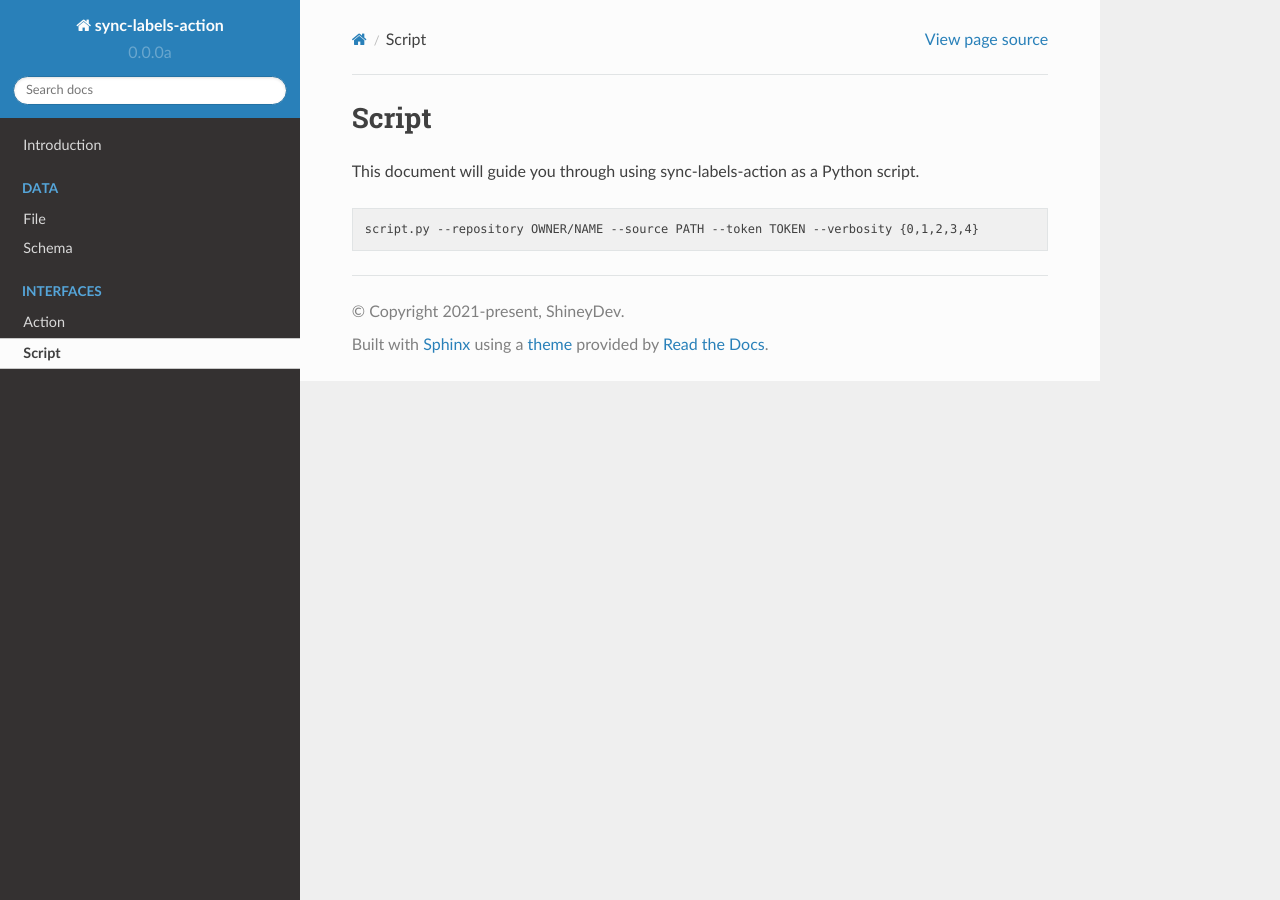
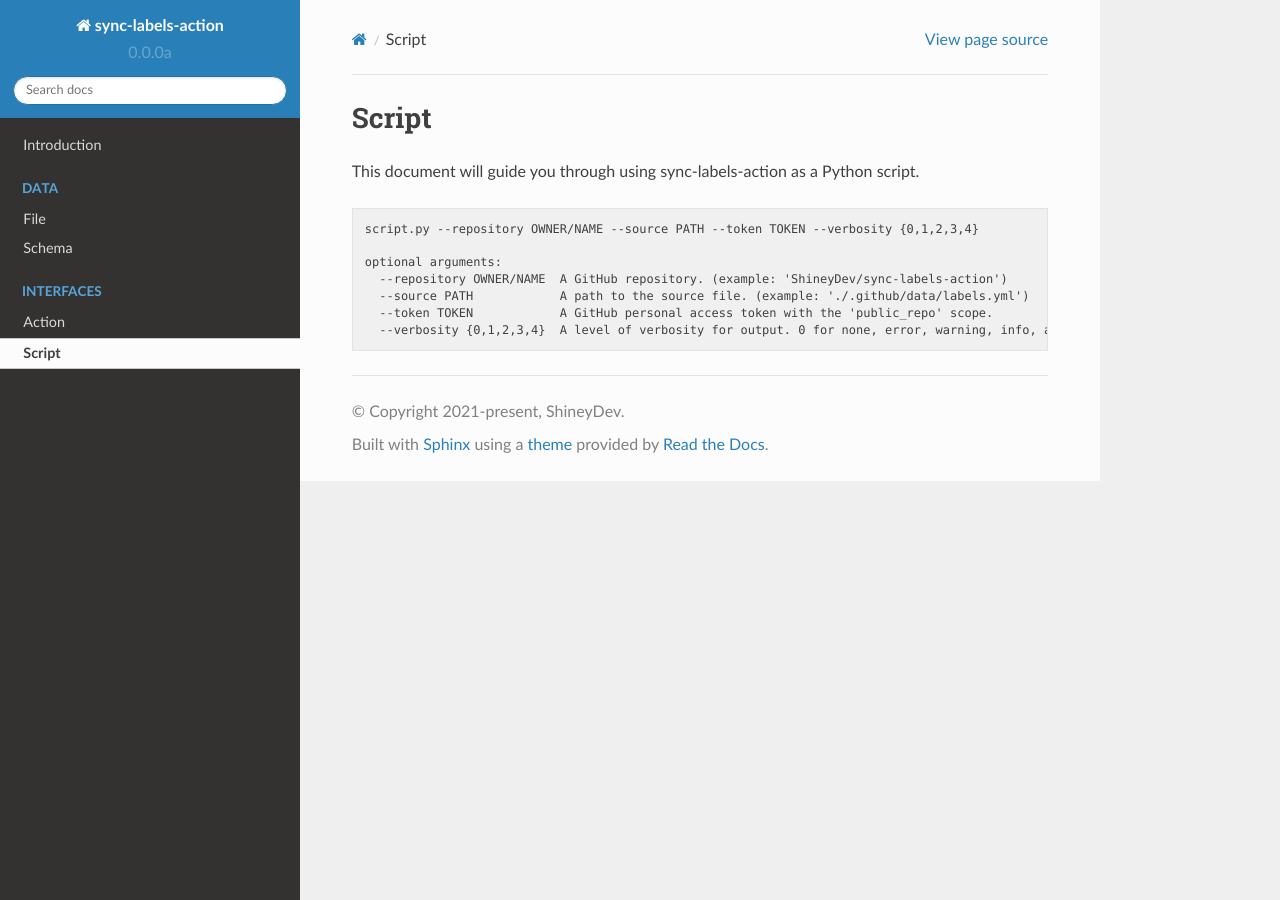
Before and after one commit to ShineyDev/sync-labels-action, a Sphinx documentation site: the page built from docs/interfaces/script.rst, in a window 1280 px wide. Built offline with Sphinx 7.4.7 and the Read the Docs theme 2.0.0, drawn with Linux system fonts in a browser that asks for light colours.

Commit message:
add help strings to script documentation

```diff
--- a/docs/interfaces/script.rst
+++ b/docs/interfaces/script.rst
@@ -7,3 +7,9 @@ This document will guide you through using sync-labels-action as a Python script
 .. code::
 
     script.py --repository OWNER/NAME --source PATH --token TOKEN --verbosity {0,1,2,3,4}
+
+    optional arguments:
+      --repository OWNER/NAME  A GitHub repository. (example: 'ShineyDev/sync-labels-action')
+      --source PATH            A path to the source file. (example: './.github/data/labels.yml')
+      --token TOKEN            A GitHub personal access token with the 'public_repo' scope.
+      --verbosity {0,1,2,3,4}  A level of verbosity for output. 0 for none, error, warning, info, and 4 for debug.
```
